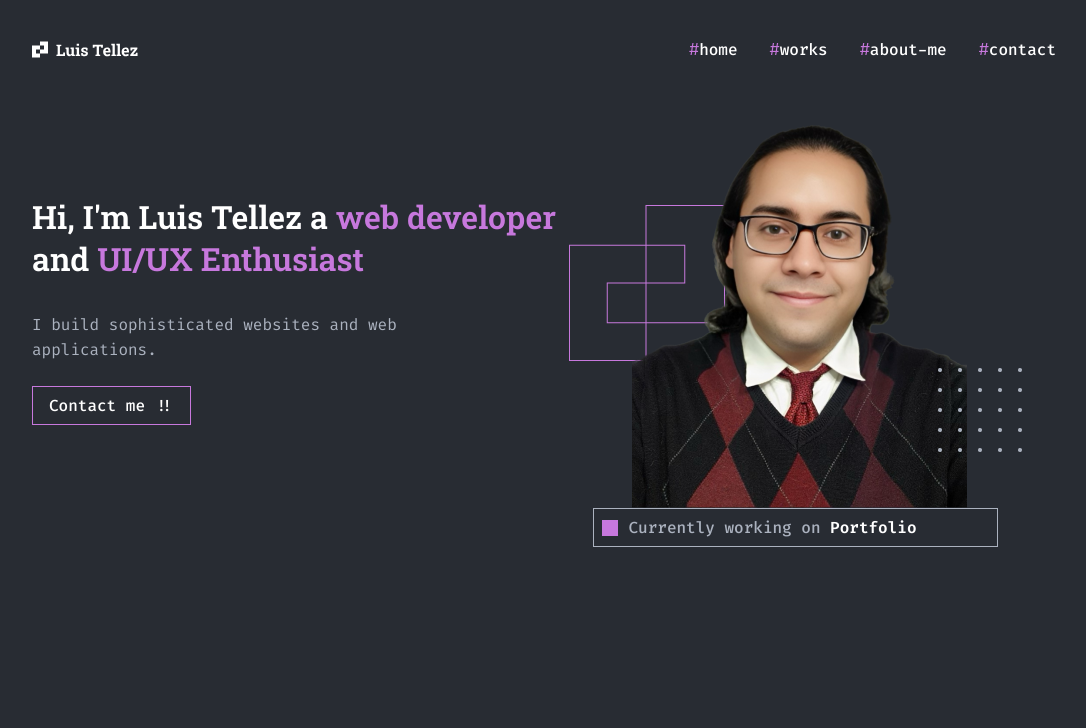
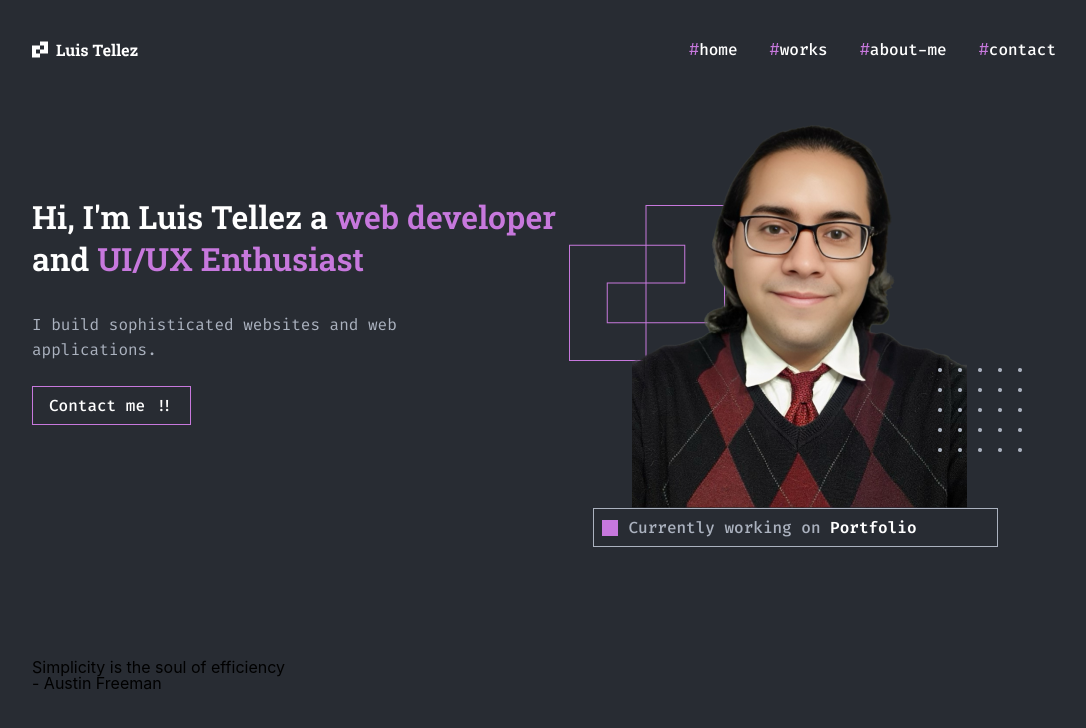
Before and after one commit to aegisnull/luistellez, a React (Create React App) app: page / in a window 1280 px wide. Shown: the top 728 px of the page, without its empty margins (96-1182 px from the left). Built offline with nearby package versions, Linux system fonts and the light colour scheme.

Commit message:
feat: init and connect Main component for base url

```diff
--- a/src/App.js
+++ b/src/App.js
@@ -1,6 +1,6 @@
 import { Routes, Route } from 'react-router-dom';
 import Header from './components/Header/Header';
-import Home from './components/Home/Home';
+import Main from './components/Main/Main';
 
 function App() {
   return (
@@ -8,7 +8,7 @@ function App() {
       <Header />
 
       <Routes>
-        <Route path='/' element={<Home />} />
+        <Route path='/' element={<Main />} />
       </Routes>
     </div>
   );
--- /dev/null
+++ b/src/components/Main/Main.js
@@ -0,0 +1,13 @@
+import Home from '../Home/Home';
+import Quote from '../Quote/Quote';
+
+function Main() {
+  return (
+    <main>
+      <Home />
+      <Quote />
+    </main>
+  );
+}
+
+export default Main;
--- a/src/components/Quote/Quote.js
+++ b/src/components/Quote/Quote.js
@@ -1 +1,12 @@
 import './Quote.scss';
+
+function Quote() {
+  return (
+    <section className='quote'>
+      <p className='quote__text'>Simplicity is the soul of efficiency</p>
+      <p className='quote__author'>- Austin Freeman</p>
+    </section>
+  );
+}
+
+export default Quote;
```
